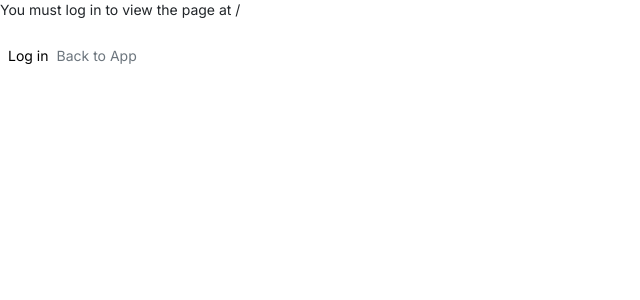
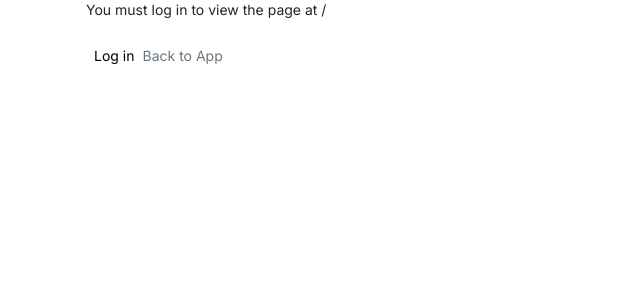
Before and after one commit to kamrade/kamrade.github.io, a React (Create React App) app: page /auth in a window 1280 px wide. Shown: the top 300 px of the page, without its empty margins (0-640 px from the left). Built offline with nearby package versions, Linux system fonts and the light colour scheme.

Commit message:
Small fixes

```diff
--- a/src/components/AuthPage/AuthPage.tsx
+++ b/src/components/AuthPage/AuthPage.tsx
@@ -18,10 +18,12 @@ export const AuthPage = () => {
   }
 
   return (
-    <div>
+    <div className={`container`}>
+
       <p>You must log in to view the page at {from.pathname}</p>
       <Button onClick={login}>Log in</Button>
       <NavLink exact to='/'>Back to App</NavLink>
+
     </div>
   );
 }
--- a/src/components/ProvideAuth/PrivateRoute.tsx
+++ b/src/components/ProvideAuth/PrivateRoute.tsx
@@ -1,3 +1,6 @@
+// Component redirects to path /auth
+// if no user is authenticated.
+
 import React from 'react';
 import {useAuth} from './ProvideAuth';
 import { Route, Redirect } from "react-router-dom";
--- a/src/components/ProvideAuth/ProvideAuth.tsx
+++ b/src/components/ProvideAuth/ProvideAuth.tsx
@@ -1,3 +1,5 @@
+// Component ProvideAuth provide context
+
 import React, {createContext, useContext} from 'react';
 import {useProvideAuth} from './useProvideAuth';
 import {IAuthContext, IProvideAuthProps} from './ProvideAuthTyping';
--- a/src/components/ProvideAuth/ProvideAuthTyping.ts
+++ b/src/components/ProvideAuth/ProvideAuthTyping.ts
@@ -3,11 +3,11 @@ import React from "react";
 export type AuthCallback = () => void;
 
 export interface IAuthContext {
-  user: string | null,
+  user: string | null;
   signin: (cb: AuthCallback) => void;
   signout: (cb: AuthCallback) => void;
 }
 
 export interface IProvideAuthProps {
-  children: React.ReactChild
+  children: React.ReactChild;
 }
--- a/src/shared/Dropdown/Dropdown.tsx
+++ b/src/shared/Dropdown/Dropdown.tsx
@@ -50,7 +50,7 @@ export const Dropdown = ({children}: IDropdownProps) => {
           </div>
 
           {/* Dynamic */}
-          <div className={`${s.Dropdown} ${s.DropdownDynamic}`} style={{zIndex: open ? 10010 : 1000}}>
+          <div className={`${s.Dropdown} ${s.DropdownDynamic}`} style={{zIndex: open ? 1 : 0}}>
             <div className={s.DropdownToggler}>{toggler}</div>
             {open &&
               <div className={s.DropdownContent}>
--- a/src/shared/FormRow/FormRow.tsx
+++ b/src/shared/FormRow/FormRow.tsx
@@ -3,6 +3,7 @@ import s from './FormRow.module.scss';
 
 export interface IFormRowProps {
   children: React.ReactChild;
+  // Can't be used without real content `| never[]`
 }
 
 export const FormRow = ({children}: IFormRowProps) => {
```
